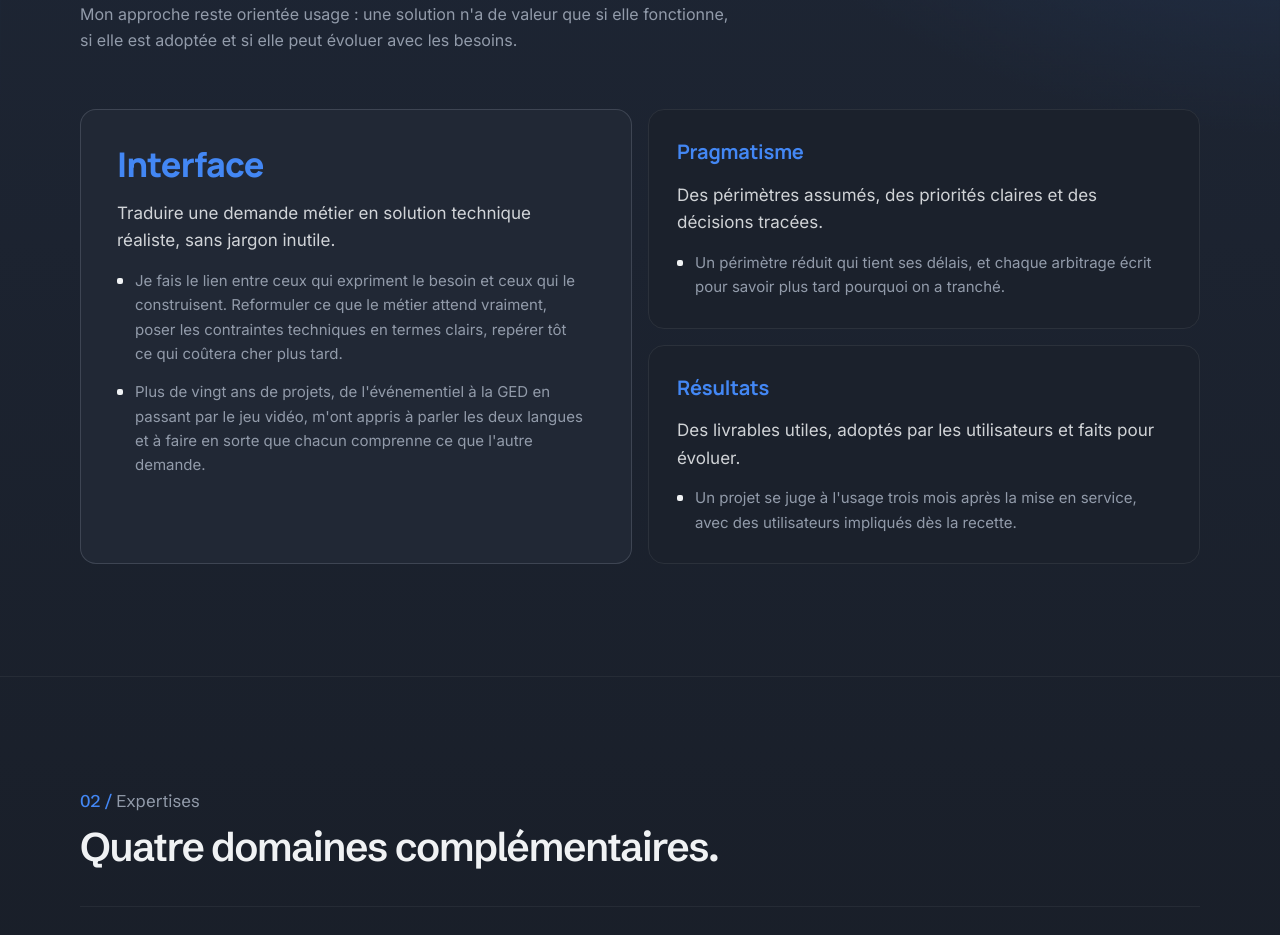
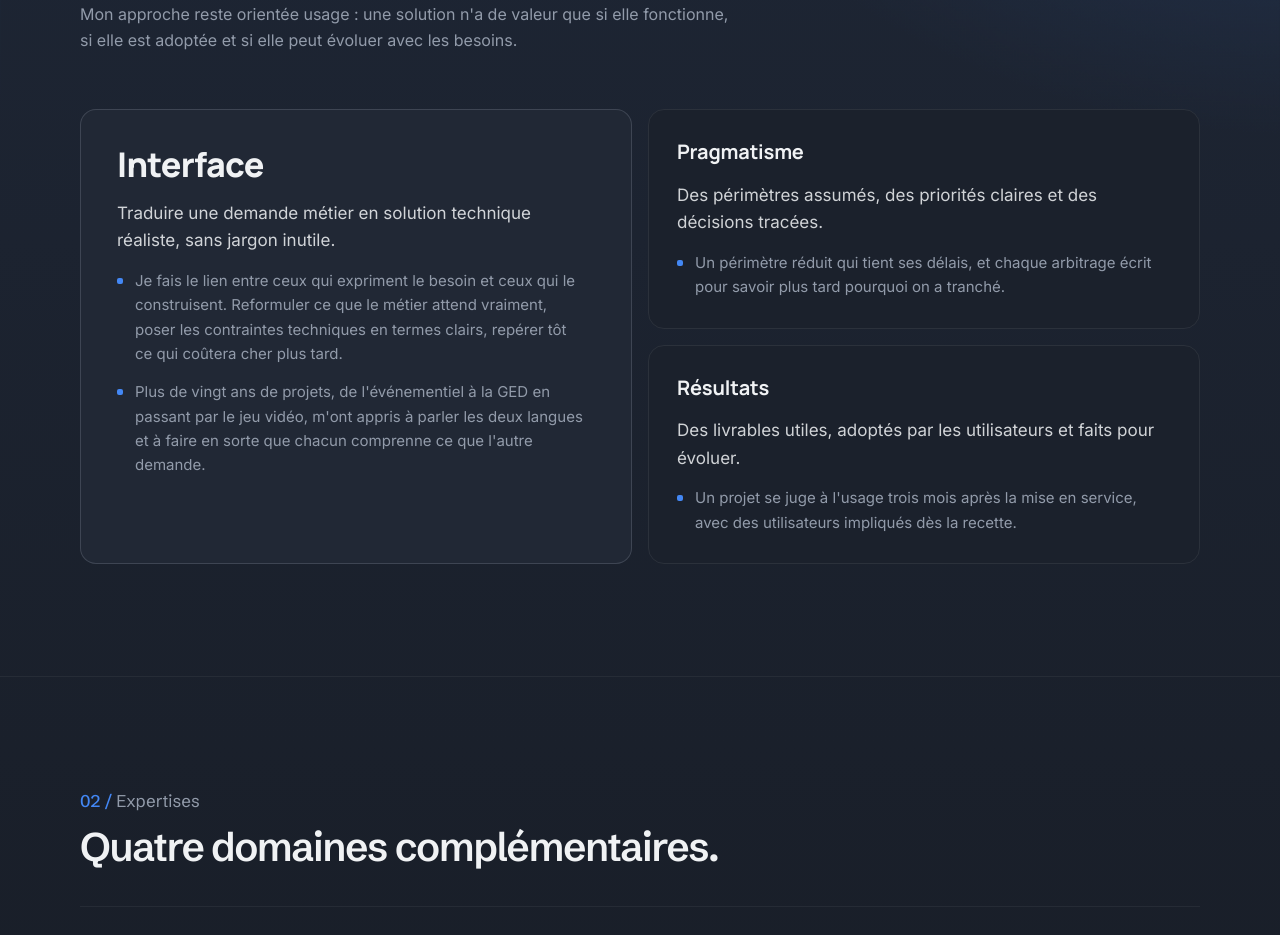
Before and after one commit to AntoGoo/portfolio, a React (Vite) app: page / in a window 1280 px wide. Shown: the part 1300-2235 px from the top of the page. Built offline with nearby package versions, Linux system fonts and the light colour scheme; no server answers.

Commit message:
Profil : titres des cartes en blanc, puces en bleu
Co-Authored-By: Claude Opus 5.5 (1M context) <noreply@anthropic.com>

```diff
--- a/src/components/portfolio/About.jsx
+++ b/src/components/portfolio/About.jsx
@@ -66,7 +66,7 @@ export default function About() {
               >
                 <h3
                   className={cn(
-                    'font-heading text-primary',
+                    'font-heading text-foreground',
                     featured
                       ? 'text-[34px] font-extrabold leading-[1.1] tracking-[-0.02em]'
                       : 'text-[20px] font-bold leading-snug tracking-[-0.01em]'
@@ -78,7 +78,7 @@ export default function About() {
                   <p className="text-[17px] leading-relaxed text-foreground/85">{item.lead}</p>
                   {item.detail.map((text) => (
                     <div key={text} className="flex items-start gap-3">
-                      <span aria-hidden="true" className="mt-[9px] h-1.5 w-1.5 shrink-0 rounded-[2px] bg-foreground" />
+                      <span aria-hidden="true" className="mt-[9px] h-1.5 w-1.5 shrink-0 rounded-[2px] bg-primary" />
                       <p className="text-[15px] leading-relaxed text-muted-foreground">{text}</p>
                     </div>
                   ))}
```
